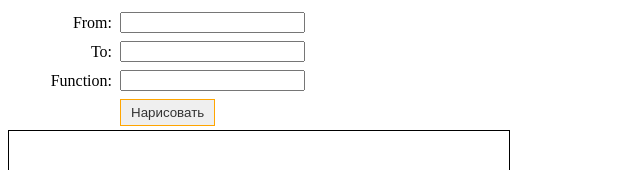
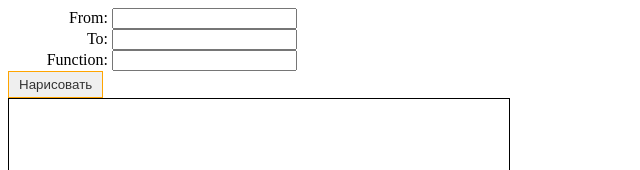
Before and after one commit to WJayther/Lab8, a plain HTML site: page index.html in a window 1280 px wide. Shown: the top 170 px of the page, without its empty margins (0-640 px from the left). Drawn offline with nearby package versions, Linux system fonts and the light colour scheme.

Commit message:
FIX&REPORT
No more tables

```diff
--- a/index.html
+++ b/index.html
@@ -6,6 +6,11 @@
 </head>
 <body>
     <style type="text/css">
+    .line div:first-child {
+        display: inline-block;
+        width: 100px;
+        text-align: right;
+    }
     .plot {
         padding: 5px 10px;
         color: #333;
@@ -18,24 +23,21 @@
     }
     </style>
     <form>
-        <table width="100%" cellspacing="0" cellpadding="4">
-            <tr>
-                <td align="right" width="100">From:</td>
-                <td><input name="from" class="from"></td>
-            </tr>
-            <tr>
-                <td align="right">To:</td>
-                <td><input name="to" class="to"></td>
-            </tr>
-            <tr>
-                <td align="right">Function:</td>
-                <td><input name="func" class="func"></td>
-            </tr>
-            <tr>
-                <td align="right" valign="top"></td>
-                <td><button class="plot" type="button">Нарисовать</button></td>
-            </tr>
-        </table>
+        <div class="line">
+            <div>From:</div>
+            <input name="from" class="from">
+        </div>
+        <div class="line">
+            <div>To:</div>
+            <input name="to" class="to">
+        </div>
+        <div class="line">
+            <div>Function:</div>
+            <input name="func" class="func">
+        </div>
+        <div class="line">
+            <button class="plot" type="button">Нарисовать</button>
+        </div>
     </form>
         <div class="graph"></div>
         <script src="https://code.jquery.com/jquery-2.2.4.min.js"></script>
```
Also changed, not shown: lab8-plot.png (added), 2 other files.
